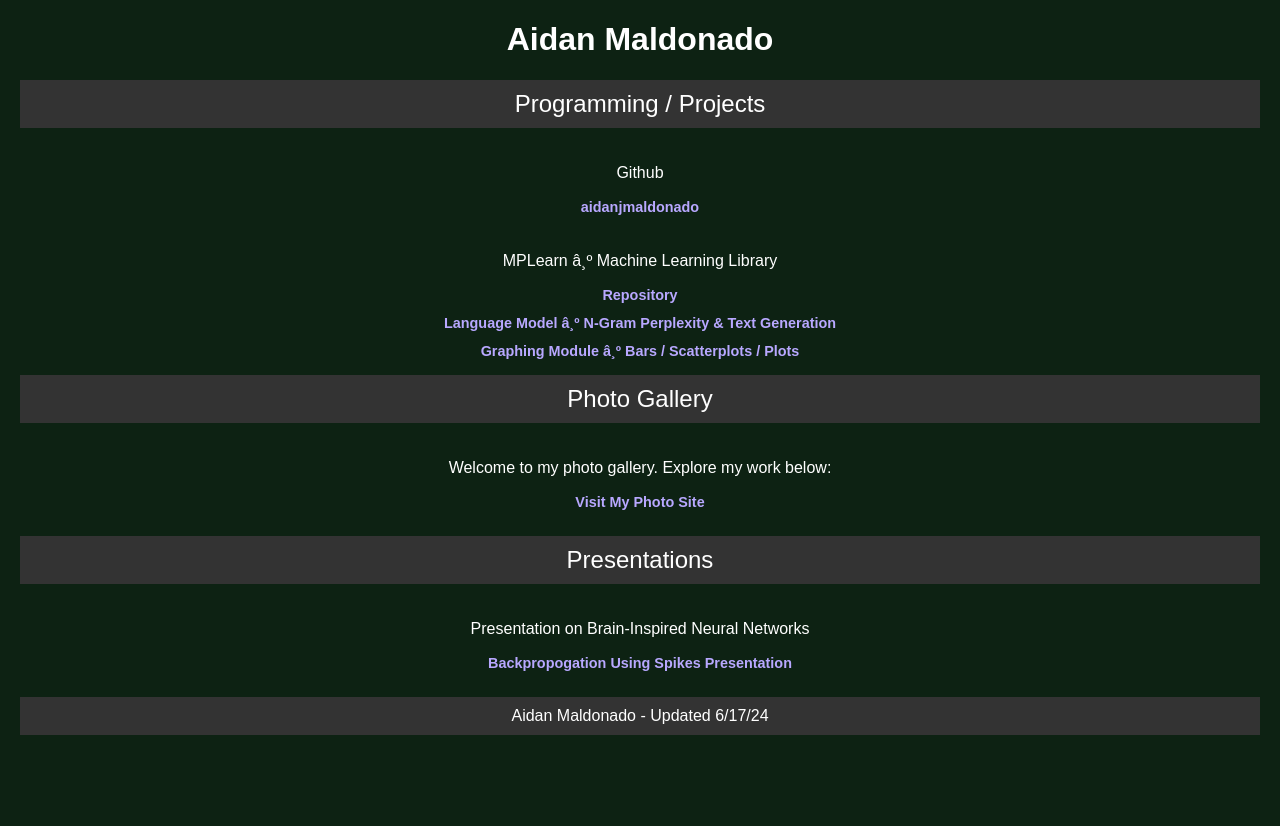
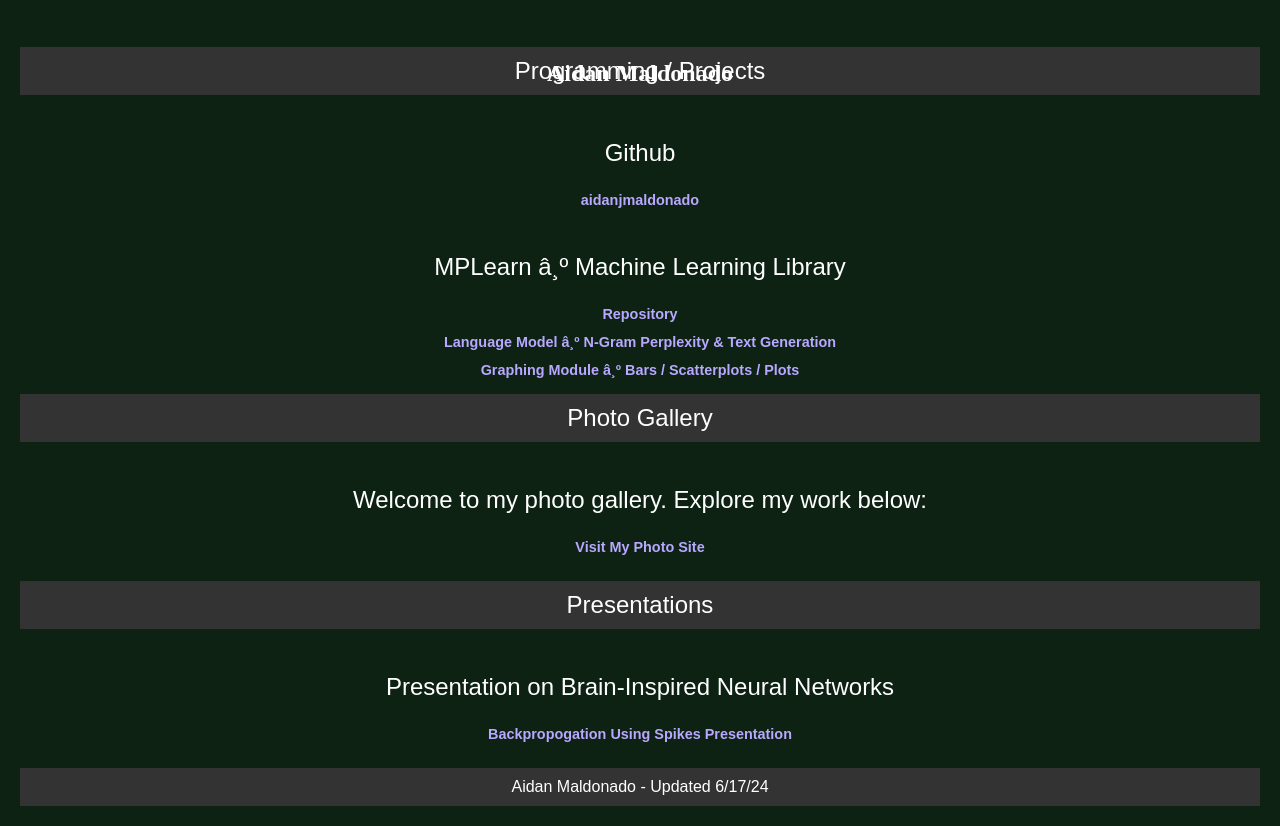
Before and after one commit to aidanjmaldonado/aidanjmaldonado.github.io, a plain HTML site: page index.html in a window 1280 px wide. Before the commit the page ends 800 px from the top, so only its background shows below. Drawn offline with Linux system fonts and the light colour scheme.

Commit message:
Update index.html

```diff
--- a/index.html
+++ b/index.html
@@ -1,18 +1,20 @@
 <!DOCTYPE html>
 <html lang="en">
-<h1 style="color: white; text-align: center;">Aidan Maldonado</h1>
+<section style="margin-bottom: -80px;">
+        <h1 style="color: white; text-align: center; font-family: serif;">Aidan Maldonado</h1>
+</section>
 
 <header>
         Programming / Projects
     </header>
 
     <section style="margin-bottom: -20px;">
-        <p style="color: white;">Github</p>
+        <p style="font-size: 1.5em; color: white;">Github</p>
         <a href="https://github.com/aidanjmaldonado" target="_blank" style="margin: 0; font-size: 0.9em; color: #b8a8ff;">aidanjmaldonado</a>
     </section>
 
     <section style="margin-bottom: -30px;">
-        <p style="color: white;">MPLearn ⸺ Machine Learning Library</p>
+        <p style="font-size: 1.5em; color: white;">MPLearn ⸺ Machine Learning Library</p>
         <a href="https://github.com/aidanjmaldonado/MPLearn" target="_blank" style="margin: 0; font-size: 0.9em; color: #b8a8ff;">Repository</a>
     </section>
 
@@ -67,7 +69,7 @@
     </header>
 
     <section style="margin-bottom: 5px;">
-        <p style="color: white;">Welcome to my photo gallery. Explore my work below:</p>
+        <p style="font-size: 1.5em; color: white;">Welcome to my photo gallery. Explore my work below:</p>
         <a href="https://aidanjmaldonado.github.io/aidanjmphotos.github.io/" target="_blank" style="margin: 0; font-size: 0.9em; color: #b8a8ff;">Visit My Photo Site</a>
     </section>
 
@@ -111,7 +113,7 @@
     </header>
 
     <section style="margin-bottom: 5px;">
-        <p style="color: white;">Presentation on Brain-Inspired Neural Networks</p>
+        <p style="font-size: 1.5em; color: white;">Presentation on Brain-Inspired Neural Networks</p>
 
         <a href="https://www.canva.com/design/DAF_WKAb2Ew/FVC7rcw-4gyvz7pN7LEG8w/view?utm_content=DAF_WKAb2Ew&utm_campaign=designshare&utm_medium=link&utm_source=editor" target="_blank" style="margin: 0; font-size: 0.9em; color: #b8a8ff;">Backpropogation Using Spikes Presentation</a>
     </section>
```
